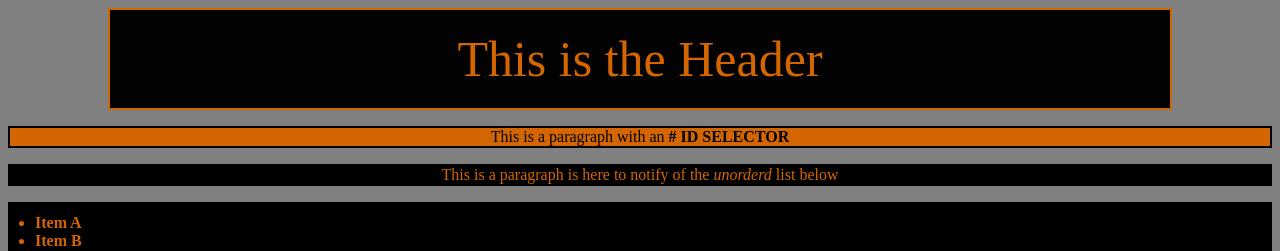
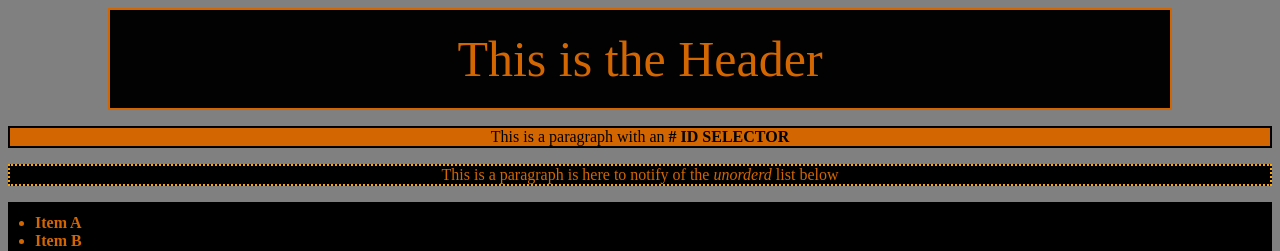
Before and after one commit to Yoma-occ/AssignmentSELECTORS, a plain HTML site: page index.html in a window 1280 px wide. Shown: the top 251 px of the page. Drawn offline with Linux system fonts and the light colour scheme.

Commit message:
DAY1 Update

```diff
--- a/styles.css
+++ b/styles.css
@@ -67,6 +67,8 @@ p {
 div p {
     background-color: black;
     color: rgb(211, 102, 0);
+    border: 2px solid orange;
+    border-style: dotted;
 }
 
 a {
```
